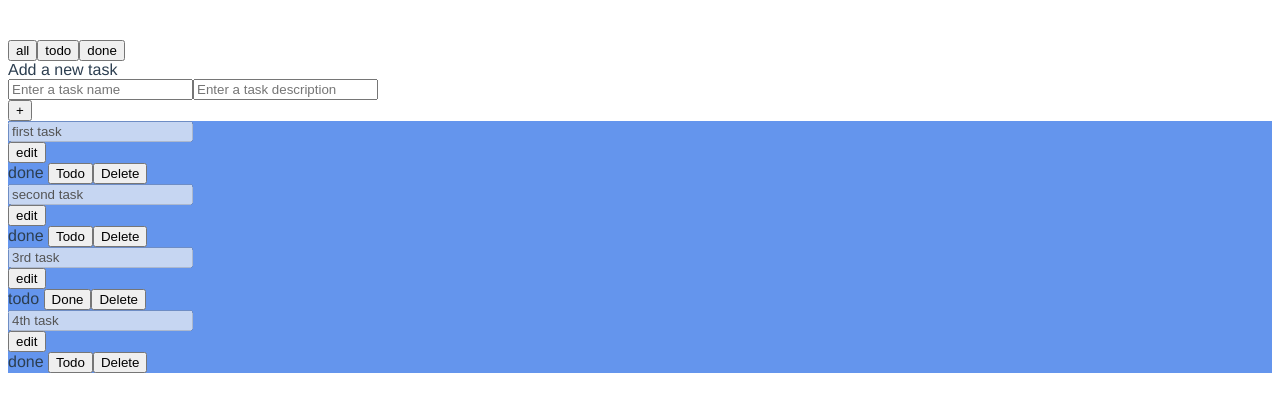
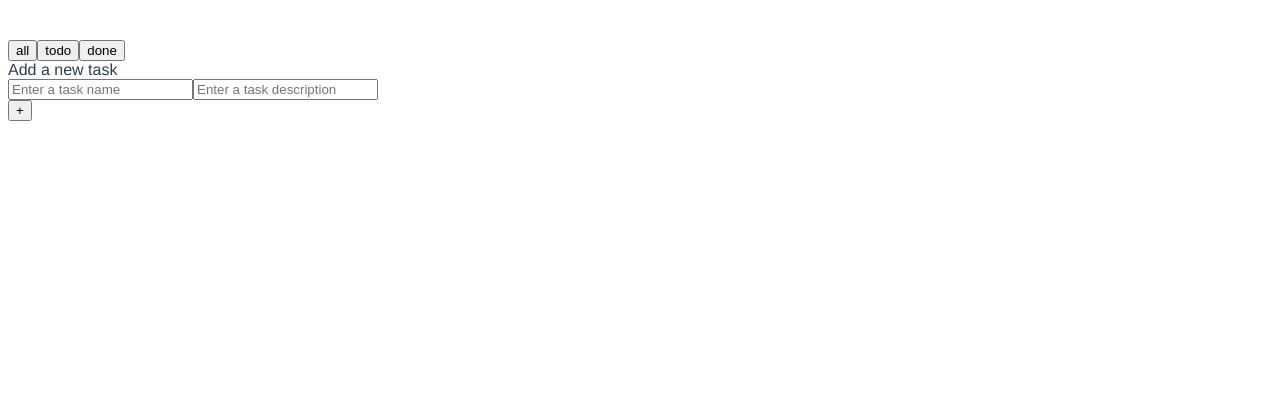
Before and after one commit to guylil/todo-list-vuejs, a Vue app: page / in a window 1280 px wide. Shown: the top 412 px of the page. Built offline with nearby package versions, Linux system fonts and the light colour scheme.

Commit message:
saving to localStoreage added

```diff
--- a/src/components/TaskItem.vue
+++ b/src/components/TaskItem.vue
@@ -8,6 +8,7 @@
             :disabled="!editTitle"
             type="text"
             v-model="task.itemTitle"
+            @blur.stop="editTitle = false"
           />
         </div>
         <button v-show="!showDescription" @click="editTitle = !editTitle">
--- a/src/components/TodoList.vue
+++ b/src/components/TodoList.vue
@@ -32,32 +32,7 @@ export default {
     };
   },
   mounted() {
-    this.tasks.push(
-      {
-        taskTitle: "first task",
-        taskDescription: "first desc",
-        taskId: 1,
-        taskStatus: "done"
-      },
-      {
-        taskTitle: "second task",
-        taskDescription: "second desc",
-        taskId: 2,
-        taskStatus: "done"
-      },
-      {
-        taskTitle: "3rd task",
-        taskDescription: "desc",
-        taskId: 3,
-        taskStatus: "todo"
-      },
-      {
-        taskTitle: "4th task",
-        taskDescription: "desc",
-        taskId: 4,
-        taskStatus: "done"
-      }
-    );
+    this.getFromLocalStorage();
   },
   methods: {
     createNewTask(task) {
@@ -70,6 +45,7 @@ export default {
       };
       if (newTask.taskTitle.length > 0) {
         this.tasks.push(newTask);
+        this.saveToLocalStorage();
       }
     },
     updateATask(updatedTask) {
@@ -80,7 +56,14 @@ export default {
           task.taskStatus = updatedTask.itemStatus;
         }
       });
-    }
+      this.saveToLocalStorage();
+    },
+    getFromLocalStorage() {
+      if (localStorage.tasks) this.tasks = JSON.parse(localStorage.tasks);
+    },
+    saveToLocalStorage() {
+      localStorage.tasks = JSON.stringify(this.tasks);
+    },
   },
   computed: {
     newTaskId() {
@@ -90,7 +73,7 @@ export default {
     },
     tasksToShow() {
       return this.filterBy === "all"
-        ? this.tasks.filter(task => task.taskStatus !== 'deleted')
+        ? this.tasks.filter(task => task.taskStatus !== "deleted")
         : this.tasks.filter(task => task.taskStatus === this.filterBy);
     }
   }
```
